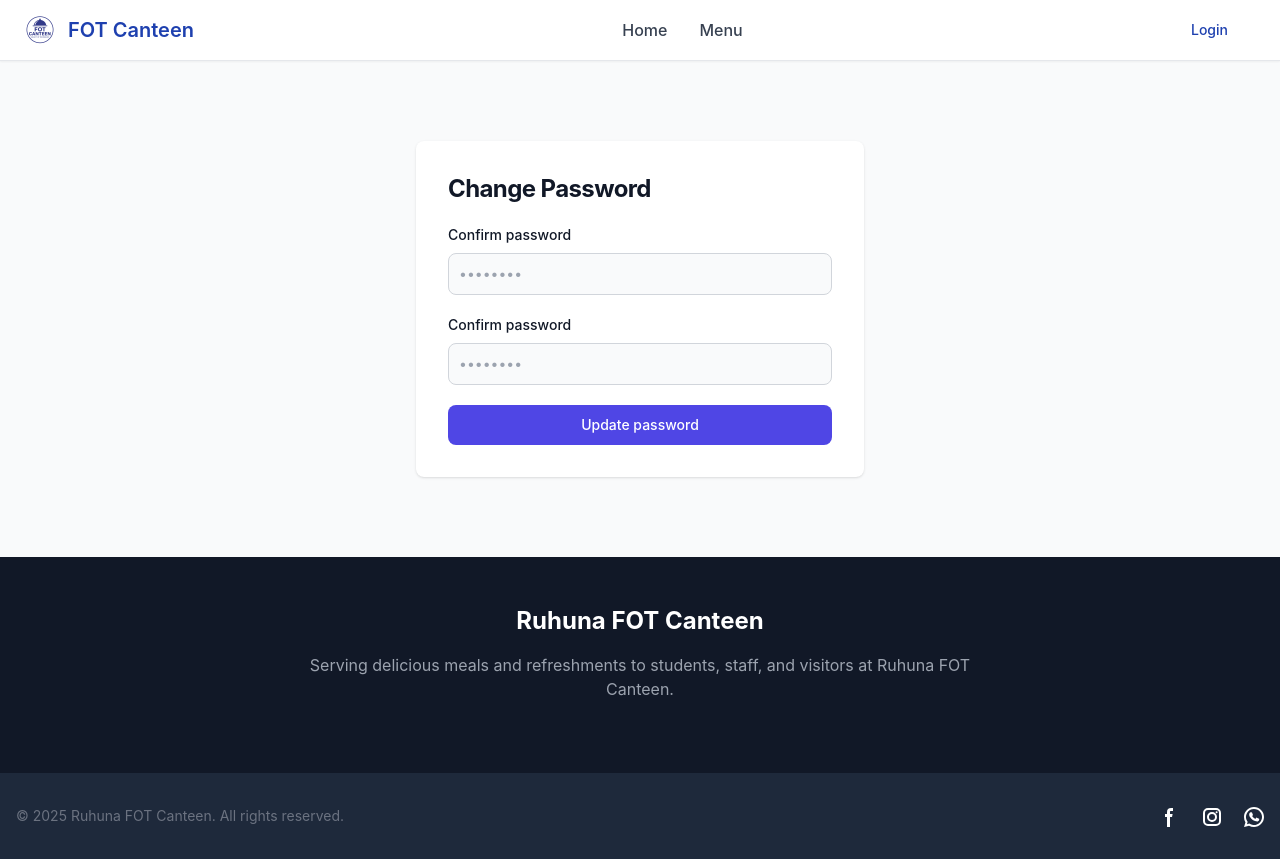
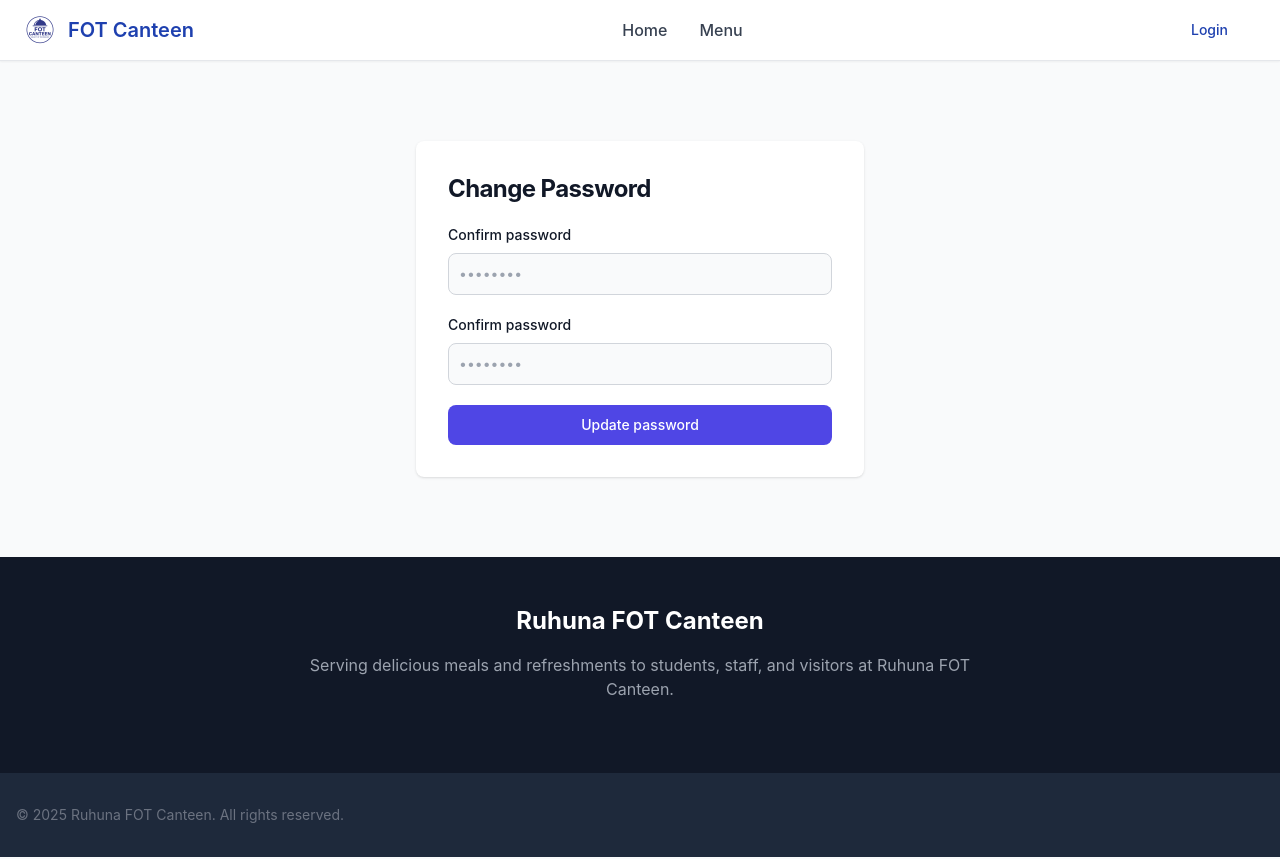
Before and after one commit to GHDBASHEN/Hacktrail-Team-OrionX, a React (Create React App) app in the folder OrionXCanteen/frontend/: page /forgot-password/update in a window 1280 px wide. Built offline with nearby package versions, Linux system fonts and the light colour scheme; the HTML template or start-up script is replaced by a standard one.

Commit message:
Update Footer.js

```diff
--- a/OrionXCanteen/frontend/src/components/Footer.js
+++ b/OrionXCanteen/frontend/src/components/Footer.js
@@ -21,34 +21,9 @@
           <span className="text-sm text-gray-500 sm:text-center dark:text-gray-400">
             © {new Date().getFullYear()} Ruhuna FOT Canteen. All rights reserved.
           </span>
-          <div className="flex mt-4 sm:justify-center sm:mt-0">
-            <a href="https://www.facebook.com/Deandrabolgoda" className="text-white hover:text-gray-900 dark:hover:text-white">
-              <svg className="w-[22px] h-[22px] text-white dark:text-white" aria-hidden="true" xmlns="http://www.w3.org/2000/svg" width="24" height="24" fill="currentColor" viewBox="0 0 24 </svg>24">
-                <path fillRule="evenodd" d="M13.135 6H15V3h-1.865a4.147 4.147 0 0 0-4.142 4.142V9H7v3h2v9.938h3V12h2.021l.592-3H12V6.591A.6.6 0 0 1 12.592 6h.543Z" clipRule="evenodd" />
-              </svg>
-              <span className="sr-only">Facebook</span>
-            </a>
-            <a href="https://www.instagram.com/deandra_bologoda/?hl=en" className="text-white hover:text-gray-900 dark:hover:text-white ms-5">
-              <svg className="w-[22px] h-[22px] text-white dark:text-white" aria-hidden="true" xmlns="http://www.w3.org/2000/svg" width="24" height="24" fill="none" viewBox="0 0 24 </svg>24">
-                <path fill="currentColor" fillRule="evenodd" d="M3 8a5 5 0 0 1 5-5h8a5 5 0 0 1 5 5v8a5 5 0 0 1-5 5H8a5 5 0 0 1-5-5V8Zm5-3a3 3 0 0 0-3 3v8a3 3 0 0 0 3 3h8a3 3 0 0 0 3-3V8a3 3 0 0 0-3-3H8Zm7.597 2.214a1 1 0 0 1 1-1h.01a1 1 0 1 1 0 2h-.01a1 1 0 0 1-1-1ZM12 9a3 3 0 1 0 0 6 3 3 0 0 0 0-6Zm-5 3a5 5 0 1 1 10 0 5 5 0 0 1-10 0Z" clipRule="evenodd" />
-              </svg>
-              <span className="sr-only">Instagram</span>
-            </a>
-            <a href="https://wa.me/94743074463"
-              className="text-white hover:text-gray-900 dark:hover:text-white ms-5"
-              target="_blank"
-              rel="noopener noreferrer">
-              <svg className="w-[22px] h-[22px] text-white dark:text-white" aria-hidden="true" xmlns="http://www.w3.org/2000/svg" width="24" height="24" fill="none" viewBox="0 0 24 </svg>24">
-                <path fill="currentColor" fillRule="evenodd" d="M12 4a8 8 0 0 0-6.895 12.06l.569.718-.697 2.359 2.32-.648.379.243A8 8 0 1 0 12 4ZM2 12C2 6.477 6.477 2 12 2s10 4.477 10 10-4.477 10-10 10a9.96 9.96 0 0 1-5.016-1.347l-4.948 1.382 1.426-4.829-.006-.007-.033-.055A9.958 9.958 0 0 1 2 12Z" clipRule="evenodd" />
-                <path fill="currentColor" d="M16.735 13.492c-.038-.018-1.497-.736-1.756-.83a1.008 1.008 0 0 0-.34-.075c-.196 0-.362.098-.49.291-.146.217-.587.732-.723.886-.018.02-.042.045-.057.045-.013 0-.239-.093-.307-.123-1.564-.68-2.751-2.313-2.914-2.589-.023-.04-.024-.057-.024-.057.005-.021.058-.074.085-.101.08-.079.166-.182.249-.283l.117-.14c.121-.14.175-.25.237-.375l.033-.066a.68.68 0 0 0-.02-.64c-.034-.069-.65-1.555-.715-1.711-.158-.377-.366-.552-.655-.552-.027 0 0 0-.112.005-.137.005-.883.104-1.213.311-.35.22-.94.924-.94 2.16 0 1.112.705 2.162 1.008 2.561l.041.06c1.161 1.695 2.608 2.951 4.074 3.537 1.412.564 2.081.63 2.461.63.16 0 .288-.013.4-.024l.072-.007c.488-.043 1.56-.599 1.804-1.276.192-.534.243-1.117.115-1.329-.088-.144-.239-.216-.43-.308Z" />
-              </svg>
-              <span className="sr-only">Whats App</span>
-            </a>
-          </div>
+
         </div>
       </div>
     </footer>
-
-
   )
 }
```
